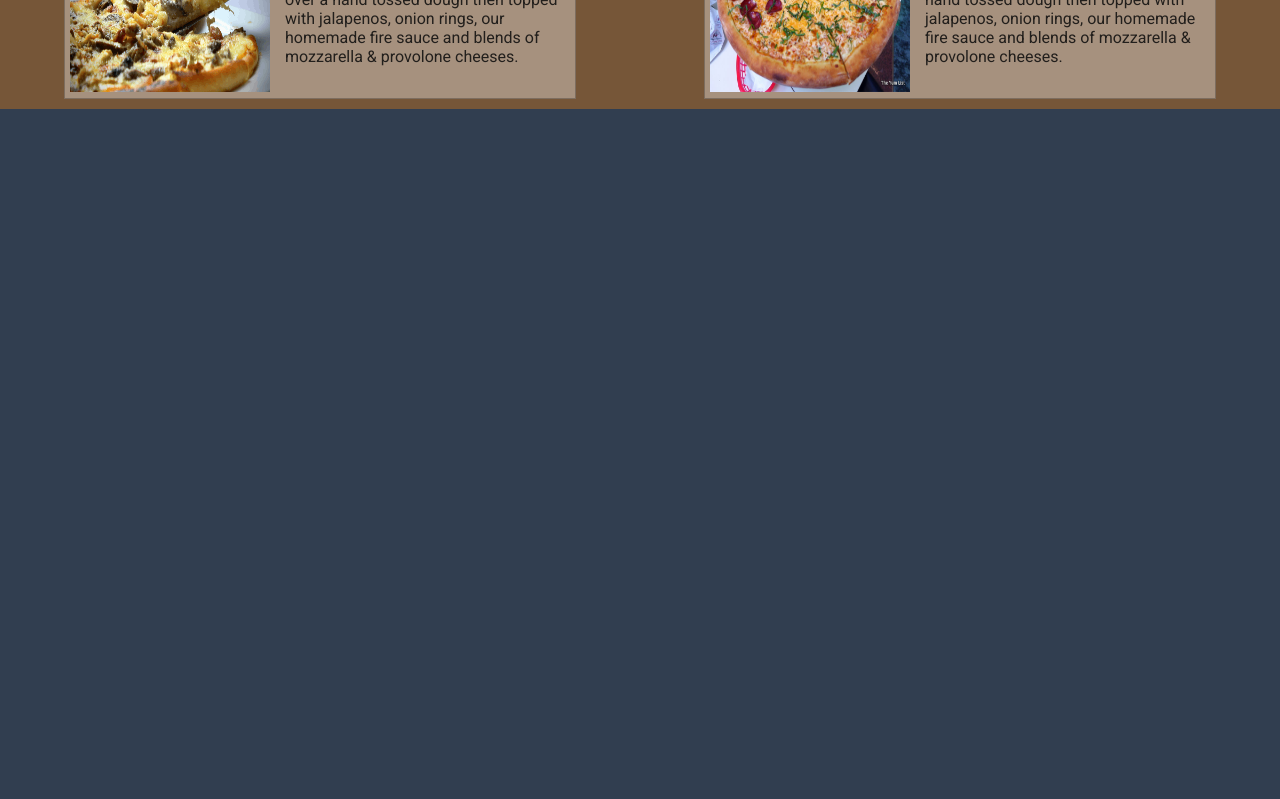
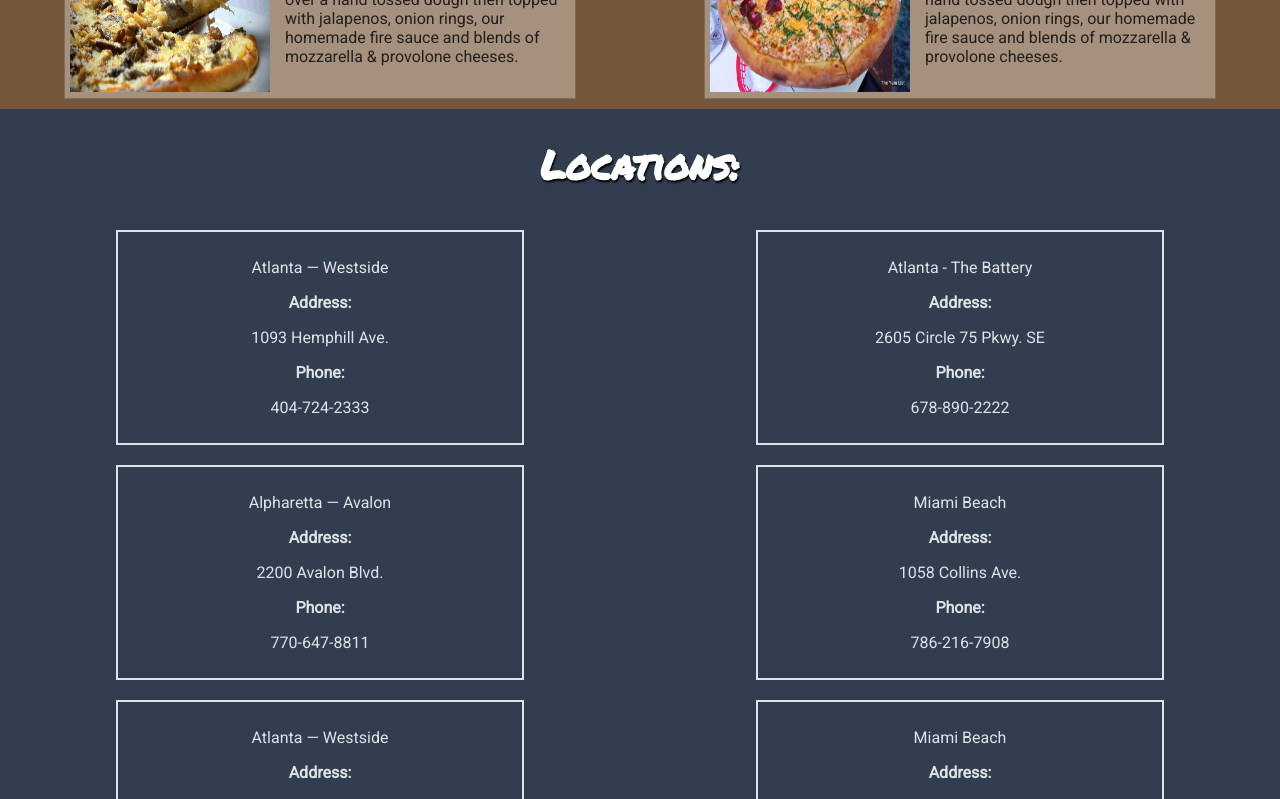
Before and after one commit to ozzie0428/pizza-menu, a React (Create React App) app: page / in a window 1280 px wide. Shown: the part 2360-3159 px from the top of the page. Before the commit the page ends 2469 px from the top, so only its background shows below. Built offline with nearby package versions, Linux system fonts and the light colour scheme.

Commit message:
add locations

```diff
--- a/src/App.js
+++ b/src/App.js
@@ -3,6 +3,7 @@ import Navbar from './components/Navbar'
 import SplashImage from './components/SplashImage'
 import Description from './components/Description';
 import Menu from './components/Menu'
+import Location from './components/Location'
 class App extends Component {
   render() {
     return (
@@ -12,6 +13,7 @@ class App extends Component {
       <SplashImage/>
       <Description/>
       <Menu/>
+      <Location/>
       </div>
 
     );
--- a/src/components/Location.jsx
+++ b/src/components/Location.jsx
@@ -0,0 +1,19 @@
+import React, { Component } from 'react'
+import LocationList from './LocationList'
+import listData from '../locationData'
+
+export default class Location extends Component {
+    render() {
+        return (
+            <div className='locations'>
+                <h1>Locations:</h1>
+                <div className='location-list'>
+                {listData.map((listItem, i) => {
+
+					return <LocationList listItem={listItem} key={i} />;
+				})}
+                </div>
+            </div>
+        )
+    }
+}
--- a/src/components/LocationList.jsx
+++ b/src/components/LocationList.jsx
@@ -0,0 +1,15 @@
+import React, { Component } from 'react';
+
+export default class LocationList extends Component {
+	render() {
+		return (
+			<div className="location">
+				<p>{this.props.listItem.name}</p>
+				<strong>Address:</strong>
+				<p>{this.props.listItem.address}</p>
+                <strong>Phone:</strong>
+                <p> {this.props.listItem.phone}</p>
+			</div>
+		);
+	}
+}
```
